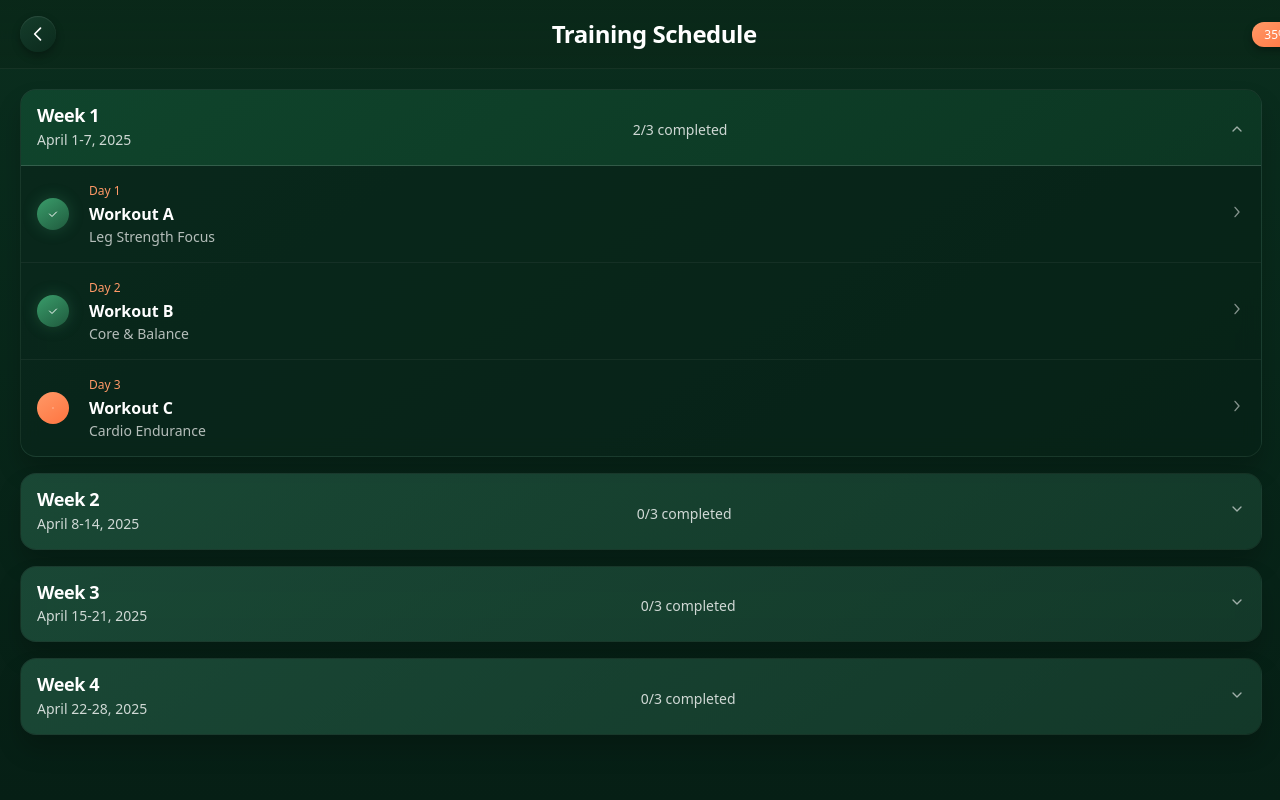
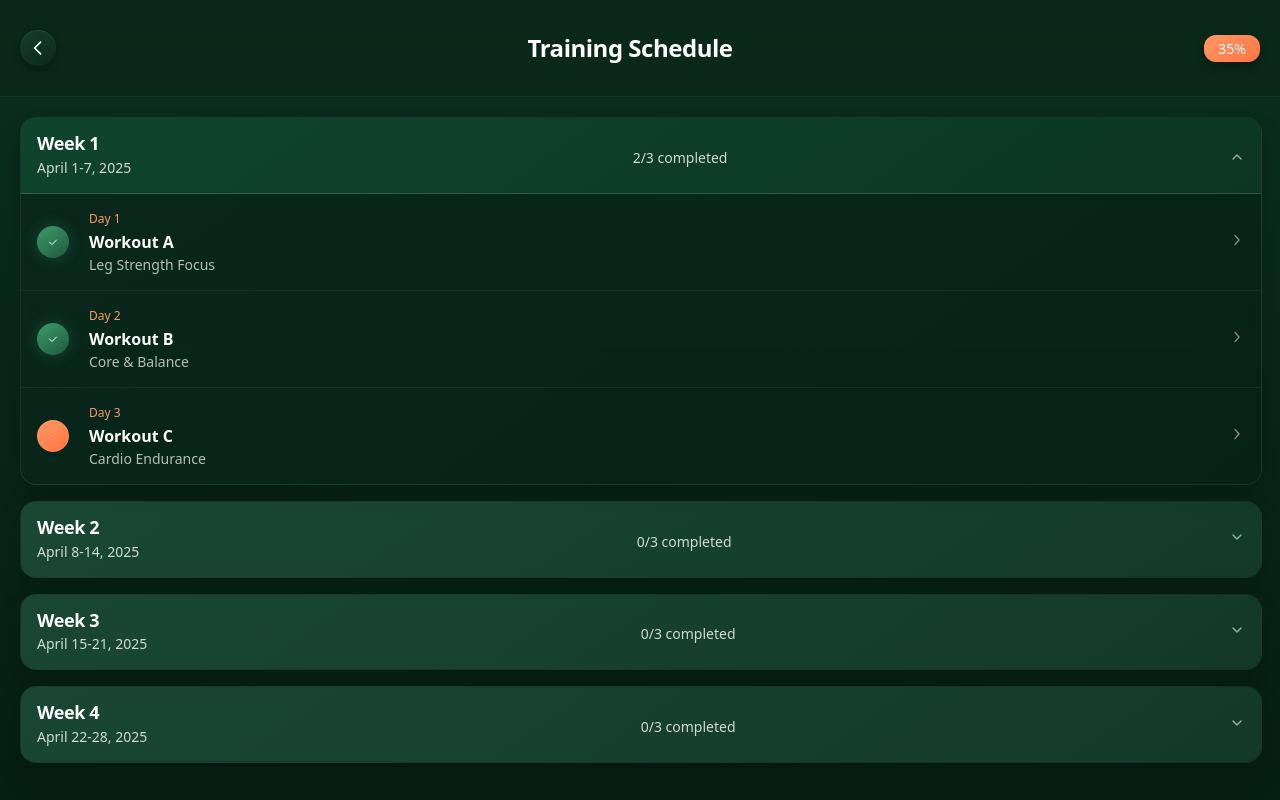
Before and after one commit to gabe-a-vazquez/kilimanjaro-app, a Next.js app: page /workouts in a window 1280 px wide. Built offline with nearby package versions, Linux system fonts and the light colour scheme.

Commit message:
fix training schedule header

```diff
--- a/app/globals.css
+++ b/app/globals.css
@@ -313,9 +313,11 @@
     top: 0;
     z-index: 10;
     border-bottom: 1px solid rgba(255, 255, 255, 0.05);
+    min-height: 4rem;
   }
 
-  .page-header h1 {
+  .page-header h1,
+  .page-header h2 {
     font-size: 1.5rem;
     font-weight: 600;
     letter-spacing: -0.01em;
@@ -348,6 +350,11 @@
     font-size: 0.875rem;
     font-weight: 500;
     box-shadow: 0 4px 8px rgba(0, 0, 0, 0.3);
+    display: flex;
+    align-items: center;
+    justify-content: center;
+    min-width: 2rem;
+    margin-right: 2.5rem;
   }
 
   .app-layout {
--- a/app/workouts/page.tsx
+++ b/app/workouts/page.tsx
@@ -145,7 +145,7 @@ export default function WorkoutsPage() {
         <Header
           title="Training Schedule"
           onBackClick={handleBackClick}
-          rightElement={<div className="completion-percent">35%</div>}
+          rightElement={<div className="completion-badge">35%</div>}
           isFlushWithTop={true}
         />
 
@@ -176,16 +176,6 @@ export default function WorkoutsPage() {
           .week-cards {
             padding: 1.25rem;
           }
-
-          .completion-percent {
-            background: linear-gradient(145deg, #ff9967, #ff7440);
-            color: white;
-            padding: 0.25rem 0.75rem;
-            border-radius: 12px;
-            font-size: 0.75rem;
-            font-weight: 500;
-            box-shadow: 0 4px 8px rgba(0, 0, 0, 0.3);
-          }
         `}</style>
       </PageCard>
     </AppLayout>
```
